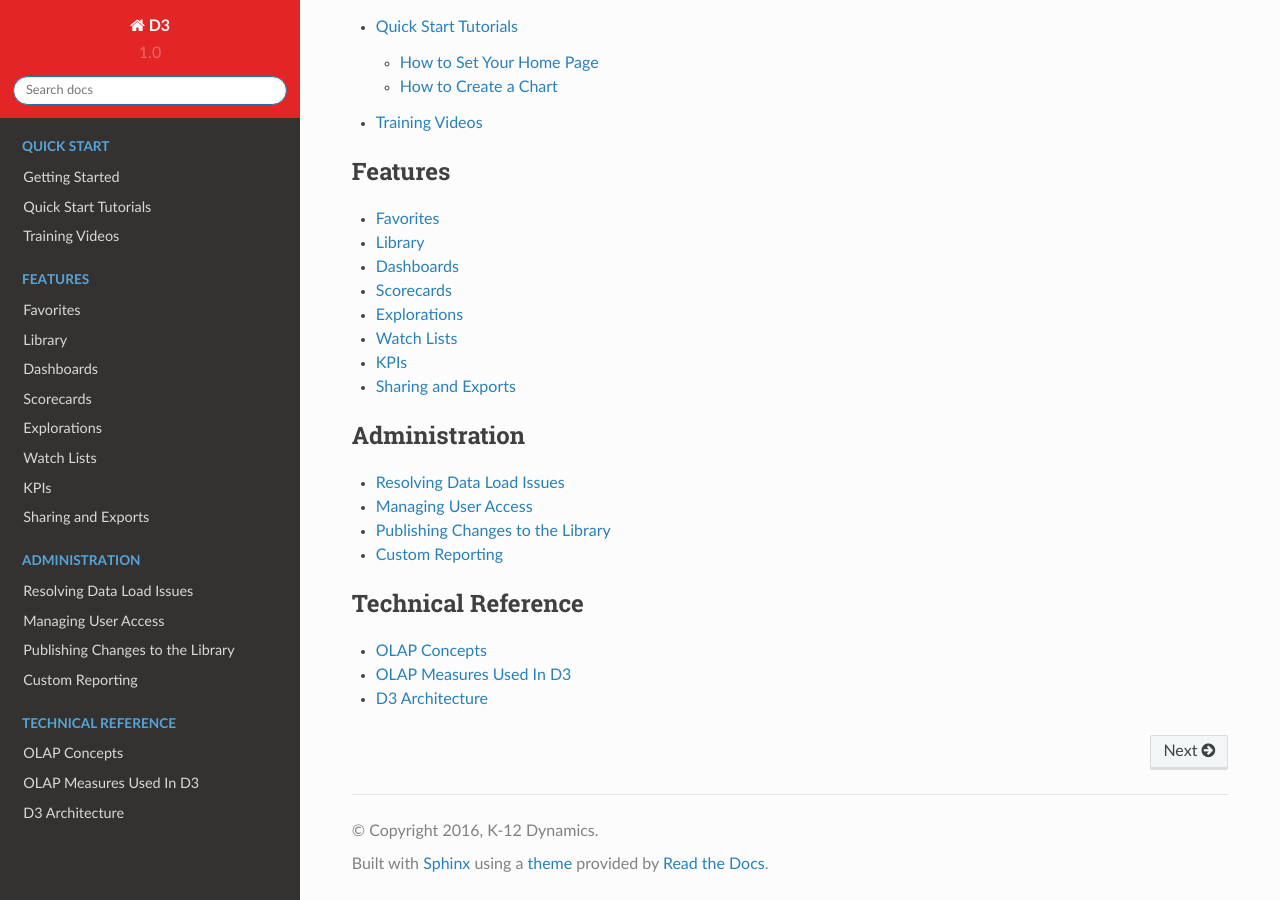
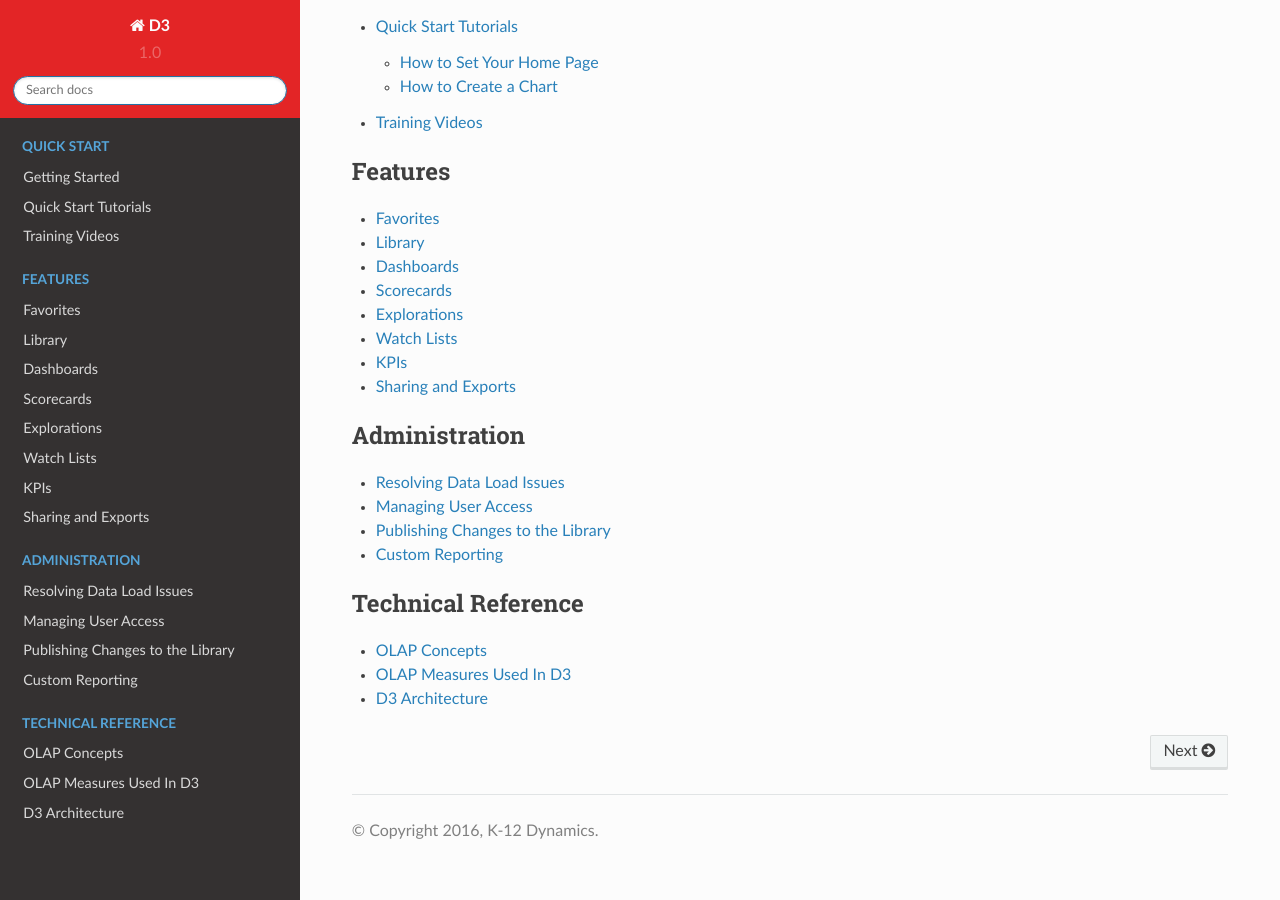
Before and after one commit to K12Dynamics/D3, a Sphinx documentation site: the page built from docs/index.rst, in a window 1280 px wide and 900 px high, scrolled down 625 px. Built offline with Sphinx 7.4.7 and the Read the Docs theme 2.0.0, drawn with Linux system fonts in a browser that asks for light colours.

Commit message:
Remove built by message in footer.

```diff
--- a/docs/conf.py
+++ b/docs/conf.py
@@ -204,6 +204,7 @@ html_static_path = ['_static']
 # If true, "Created using Sphinx" is shown in the HTML footer. Default is True.
 #
 # html_show_sphinx = True
+html_show_sphinx = False
 
 # If true, "(C) Copyright ..." is shown in the HTML footer. Default is True.
 #
```
